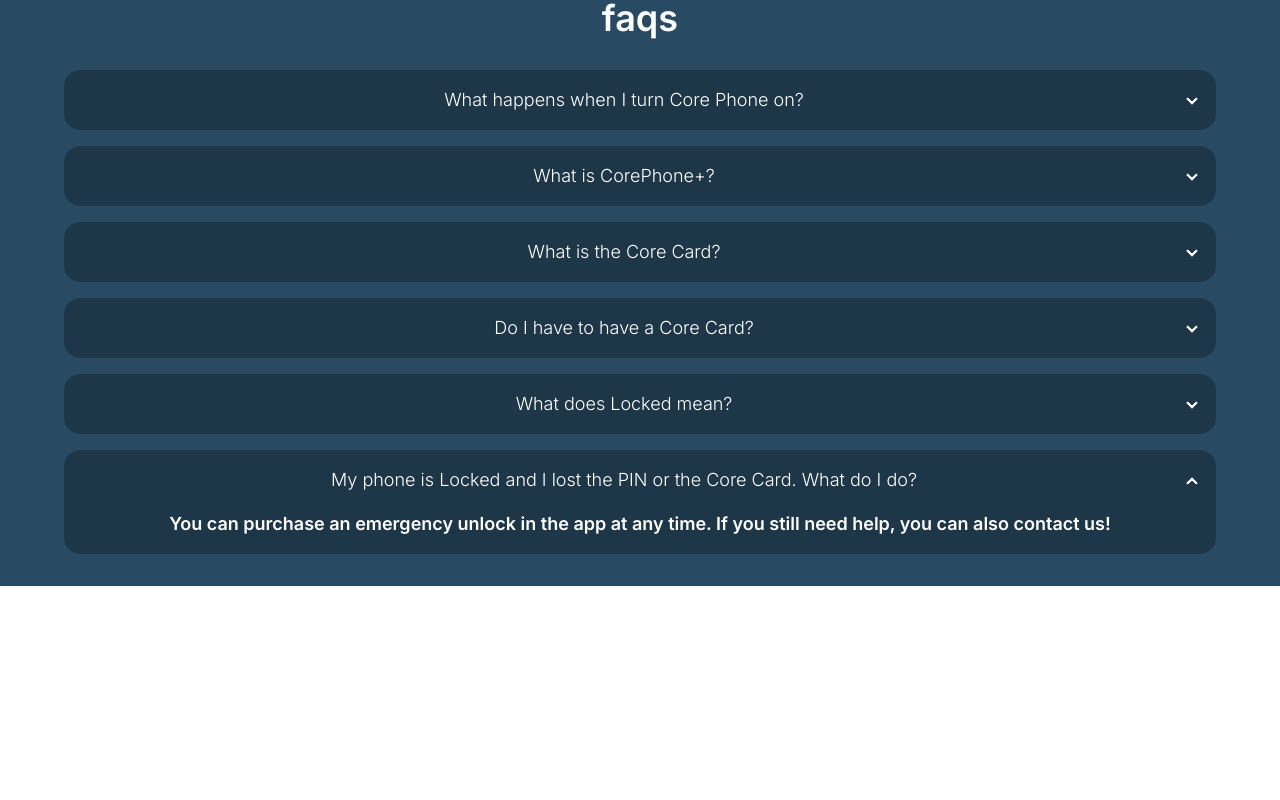
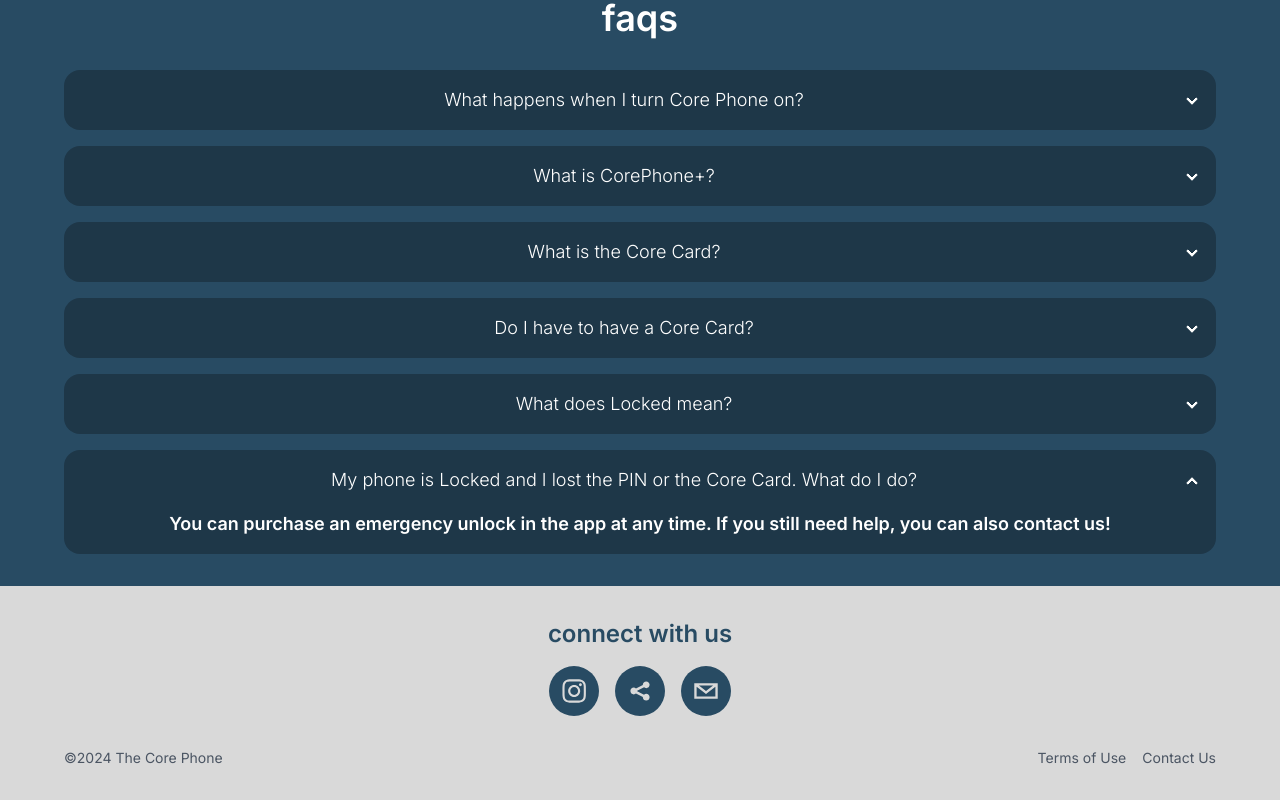
Before and after one commit to hwyatt/thecorephone.com, a Next.js app: page / in a window 1280 px wide. Shown: the part 2739-3539 px from the top of the page. Before the commit the page ends 3325 px from the top, so only its background shows below. Built offline with nearby package versions, Linux system fonts and the light colour scheme.

Commit message:
home werk

```diff
--- a/package.json
+++ b/package.json
@@ -12,7 +12,8 @@
     "@next/third-parties": "^14.2.3",
     "next": "14.2.3",
     "react": "^18",
-    "react-dom": "^18"
+    "react-dom": "^18",
+    "react-social-icons": "^6.16.0"
   },
   "devDependencies": {
     "@types/node": "^20",
--- a/src/app/page.tsx
+++ b/src/app/page.tsx
@@ -1,4 +1,5 @@
 import Image from "next/image";
+import { SocialIcon } from "react-social-icons";
 
 const FAQs = [
   {
@@ -35,6 +36,8 @@
 ];
 
 export default function Home() {
+  const currentYear = new Date().getFullYear();
+
   return (
     <div className="main-bg">
       <section className="min-h-screen flex flex-col justify-center items-center bg-brand p-8 relative">
@@ -96,7 +99,7 @@
                 Get the App
               </button>
             </div>
-            <div className="md:min-w-[400px]">
+            <div className="hidden md:block md:min-w-[400px]">
               <div className="mockup-phone border-brand">
                 <div className="camera"></div>
                 <div className="display">
@@ -220,6 +223,42 @@
           </div>
         </div>
       </section>
+      <section className="main-bg p-8 text-white">
+        <div className="container mx-auto max-w-[1280px] px-4 md:px-8">
+          <div className="flex flex-col gap-4 items-center text-center">
+            <h2 className="text-brand font-semibold text-2xl">
+              connect with us
+            </h2>
+            <div className="flex gap-4">
+              <SocialIcon
+                url="https://www.instagram.com/thecorephone"
+                bgColor="#284b63"
+              />
+              <SocialIcon url="https://x.com/thecorephone" bgColor="#284b63" />
+              <SocialIcon
+                url="mailto:thecorephonesocials@gmail.com"
+                bgColor="#284b63"
+              />
+            </div>
+          </div>
+          <div className="text-gray-600 flex flex-col-reverse md:flex-row items-center justify-center md:justify-between text-sm md:text-md gap-4 mx-auto mt-8">
+            <div>
+              <span className="text-xs md:text-sm">
+                ©{currentYear} The Core Phone
+              </span>
+            </div>
+            <div className="flex gap-4">
+              <a href="/terms" className="hover:text-gray-600">
+                Terms of Use
+              </a>
+              <div className="md:hidden text-gray-400">|</div>
+              <a href="/contact" className="hover:text-gray-600">
+                Contact Us
+              </a>
+            </div>
+          </div>
+        </div>
+      </section>
     </div>
   );
 }
```
Also changed, not shown: 1 other file (tests, documents, lock files or other folders).
